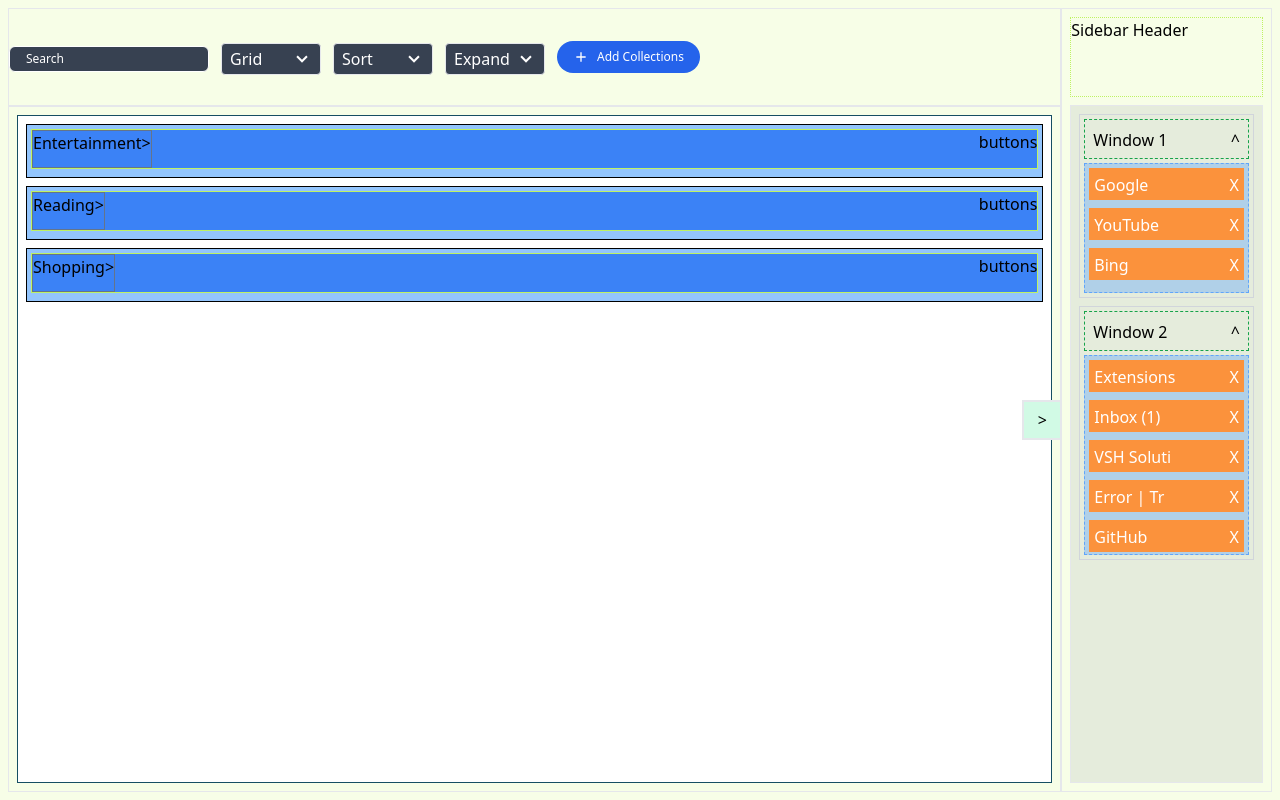
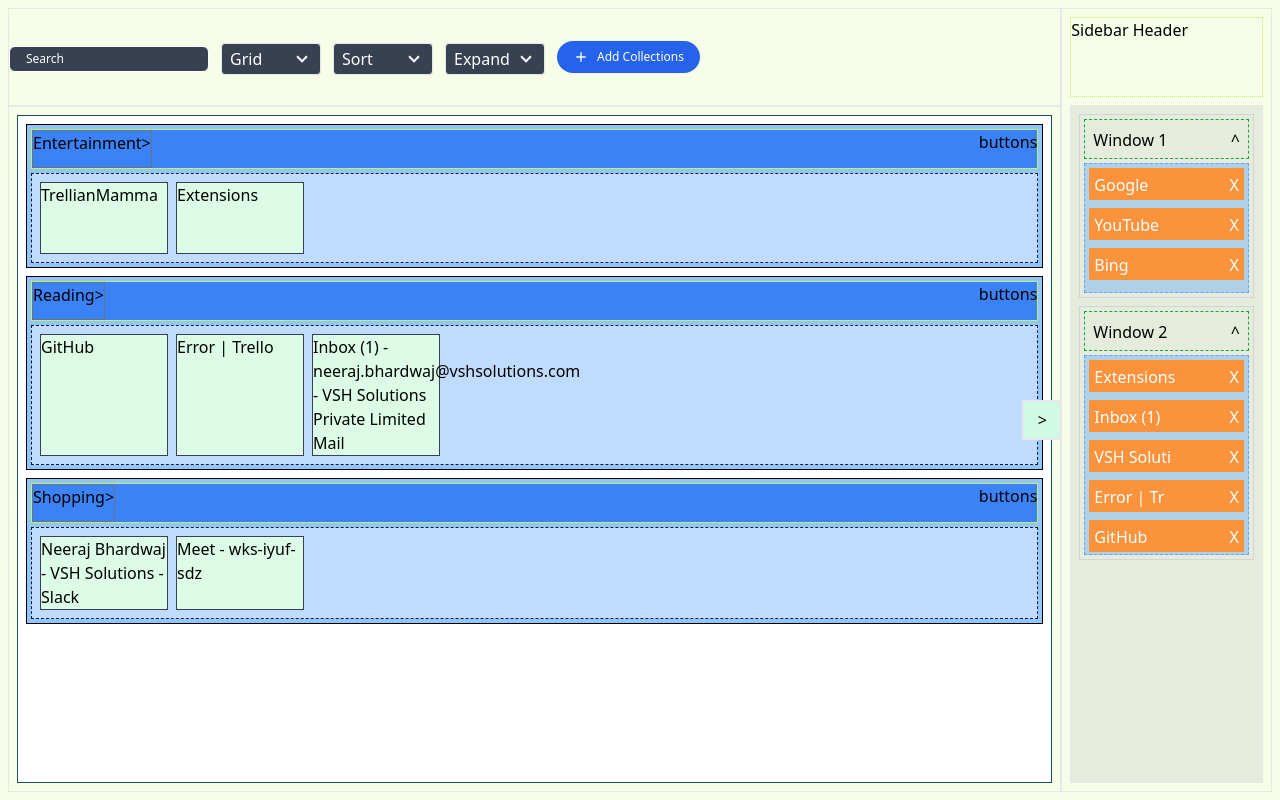
Before and after one commit to neerajb-dev/bookmark-manager-dnd, a React (Vite) app: page / in a window 1280 px wide. Built offline with nearby package versions, Linux system fonts and the light colour scheme.

Commit message:
react dnd list swap added

```diff
--- a/src/components/BookmarkManager/BookmarkManager.tsx
+++ b/src/components/BookmarkManager/BookmarkManager.tsx
@@ -13,14 +13,15 @@ const BookmarkManager: React.FC<{}> = () => {
   const [collectionList, setCollectionList] = useState(collections)
 
   const handleDragEnd = (e: DragEndEvent) => {
-    const { active, over } = e
-    if (active.id !== over?.id) {
-      setCollectionList((items: Collection[]) => {
-        const activeIdx = items.findIndex((obj) => obj.id === active.id)
-        const overIdx = items.findIndex((obj) => obj.id === over?.id)
-        return arrayMove(items, activeIdx, overIdx)
-      })
-    }
+    console.log(e)
+    // const { active, over } = e
+    // if (active.id !== over?.id) {
+    //   setCollectionList((items: Collection[]) => {
+    //     const activeIdx = items.findIndex((obj) => obj.id === active.id)
+    //     const overIdx = items.findIndex((obj) => obj.id === over?.id)
+    //     return arrayMove(items, activeIdx, overIdx)
+    //   })
+    // }
   }
 
   return (
--- a/src/components/BookmarkManager/Collections/Collection.tsx
+++ b/src/components/BookmarkManager/Collections/Collection.tsx
@@ -1,14 +1,16 @@
-import React from 'react'
+import React, { useState } from 'react'
 import { useSortable } from '@dnd-kit/sortable'
 import { CSS } from '@dnd-kit/utilities'
-import { Collection as CollectionType } from '../../utils/types'
+import { Collection as CollectionType, ListItem } from '../../utils/types'
 import List from './List'
+import { listItems } from '../../../data'
 
 interface CollectionProps {
   collection: CollectionType
 }
 
 const Collection: React.FC<CollectionProps> = ({ collection }) => {
+  const [listData, setListData] = useState<ListItem[]>(listItems)
   const { attributes, listeners, setNodeRef, transform, transition } =
     useSortable({
       id: collection.id,
@@ -34,7 +36,7 @@ const Collection: React.FC<CollectionProps> = ({ collection }) => {
         </div>
         <div className="flex justify-between border-slate-500">buttons</div>
       </div>
-      {/* <List data={sortedLists} /> */}
+      <List data={listItems} collectionId={collection.id} />
     </div>
   )
 }
--- a/src/components/BookmarkManager/Collections/List.tsx
+++ b/src/components/BookmarkManager/Collections/List.tsx
@@ -1,20 +1,29 @@
+import {
+  horizontalListSortingStrategy,
+  SortableContext,
+} from '@dnd-kit/sortable'
 import React from 'react'
 import { ListItem as ItemType } from '../../utils/types'
 import ListItem from './ListItem'
 
 interface ListProps {
   data: ItemType[]
+  collectionId: string
 }
 
-const List: React.FC<ListProps> = ({ data }) => {
+const List: React.FC<ListProps> = ({ data, collectionId }) => {
   return (
+    <SortableContext items={data} strategy={horizontalListSortingStrategy}>
       <div
         className={`w-full min-h-[32px] border border-dashed border-slate-900 flex flex-wrap p-2 gap-2 bg-blue-200`}
       >
         {data.map((item, itemIdx) => {
-        return <ListItem data={item} itemIndex={itemIdx} key={item.id} />
+          return item.collections === collectionId ? (
+            <ListItem data={item} itemIndex={itemIdx} key={item.id} />
+          ) : null
         })}
       </div>
+    </SortableContext>
   )
 }
 
--- a/src/components/BookmarkManager/Collections/ListItem.tsx
+++ b/src/components/BookmarkManager/Collections/ListItem.tsx
@@ -1,4 +1,6 @@
 import React from 'react'
+import { useSortable } from '@dnd-kit/sortable'
+import { CSS } from '@dnd-kit/utilities'
 import { ListItem as ItemType } from '../../utils/types'
 
 interface ListItemProps {
@@ -7,8 +9,23 @@ interface ListItemProps {
 }
 
 const ListItem: React.FC<ListItemProps> = ({ data, itemIndex }) => {
+  const { attributes, listeners, setNodeRef, transform, transition } =
+    useSortable({
+      id: data.id,
+    })
+
+  const style = {
+    transform: CSS.Transform.toString(transform),
+    transition,
+  }
   return (
-    <div className={`w-32 min-h-[72px] border border-gray-700 bg-green-100`}>
+    <div
+      className={`w-32 min-h-[72px] border border-gray-700 bg-green-100`}
+      ref={setNodeRef}
+      {...attributes}
+      {...listeners}
+      style={style}
+    >
       {data.title}
     </div>
   )
```
Lines whose indentation alone changed are shown as unchanged.
